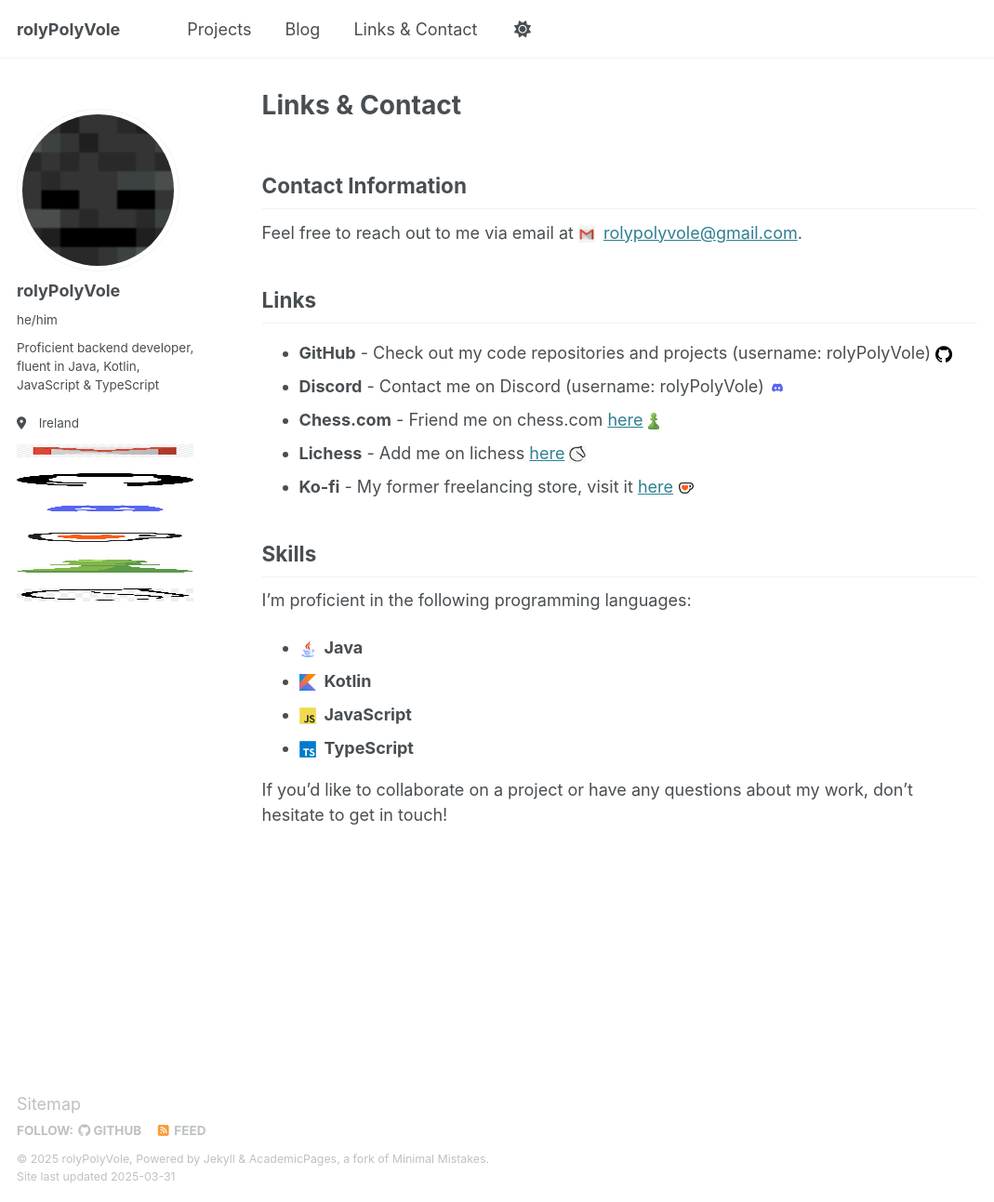
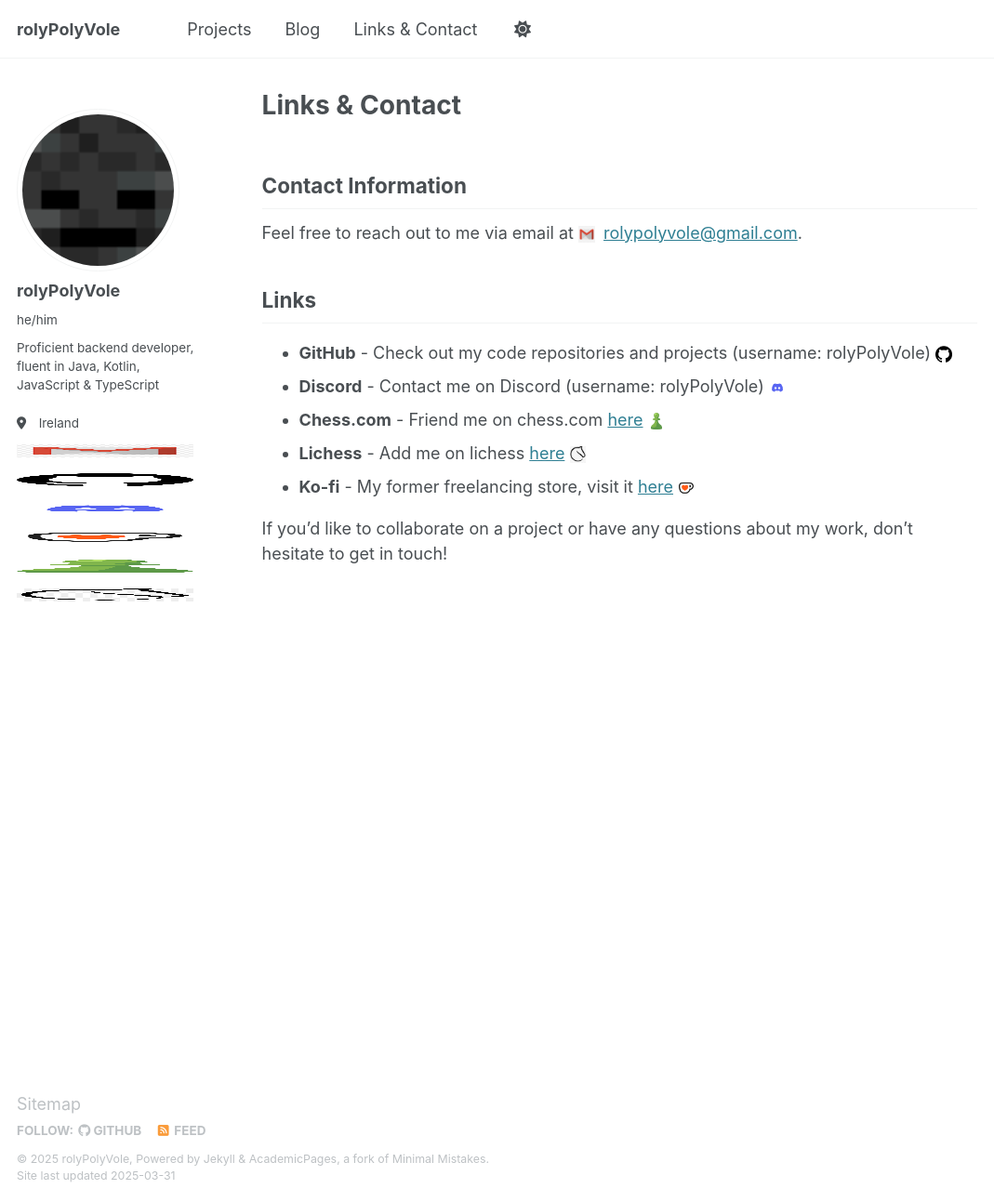
Before and after one commit to rolyPolyVole/rolyPolyVole.github.io, a Jekyll site: the page built from _pages/contact.md, in a window 1280 px wide and 1293 px high. Shown: the whole window at 93% size, without its empty margins (0-1069 px from the left). Built offline with Jekyll 4.4.1, drawn with Linux system fonts in a browser that asks for light colours.

Commit message:
Move skills section to about

```diff
--- a/_pages/contact.md
+++ b/_pages/contact.md
@@ -7,23 +7,14 @@ author_profile: true
 
 ## Contact Information
 
-Feel free to reach out to me via email at <img src="/images/custom_icons/email.png" alt="Email" style="height: 1em; margin-right: 0.5em; vertical-align: middle;">[rolypolyvole@gmail.com](mailto:rolypolyvole@gmail.com).
+Feel free to reach out to me via email at <img src="/images/custom_icons/email.png" alt="Email" style="width: 1em; height: 1em; object-fit: contain; margin-right: 0.5em; vertical-align: middle;">[rolypolyvole@gmail.com](mailto:rolypolyvole@gmail.com).
 
 ## Links
 
-- **GitHub** - Check out my code repositories and projects (username: rolyPolyVole) <img src="/images/custom_icons/github.png" alt="GitHub" style="height: 1em; margin-right: 0.5em; vertical-align: middle;">
-- **Discord** - Contact me on Discord (username: rolyPolyVole) <img src="/images/custom_icons/discord.png" alt="Discord" style="height: 1em; margin-right: 0.5em; vertical-align: middle;">
-- **Chess.com** - Friend me on chess.com [here](https://www.chess.com/member/rolypolyvole) <img src="/images/custom_icons/chesscom.png" alt="Chess.com" style="height: 1em; margin-right: 0.5em; vertical-align: middle;">
-- **Lichess** - Add me on lichess [here](https://lichess.org/@/rolyPolyVole) <img src="/images/custom_icons/lichess.png" alt="Lichess" style="height: 1em; margin-right: 0.5em; vertical-align: middle;">
-- **Ko-fi** - My former freelancing store, visit it [here](https://ko-fi.com/rolyPolyVole) <img src="/images/custom_icons/kofi.png" alt="Ko-fi" style="height: 1em; margin-right: 0.5em; vertical-align: middle;">
-
-## Skills
-
-I'm proficient in the following programming languages:
-
-- <img src="/images/custom_icons/java.png" alt="Java" style="height: 1em; margin-right: 0.5em; vertical-align: middle;">**Java**
-- <img src="/images/custom_icons/kotlin.png" alt="Kotlin" style="height: 1em; margin-right: 0.5em; vertical-align: middle;">**Kotlin**
-- <img src="/images/custom_icons/js.png" alt="JavaScript" style="height: 1em; margin-right: 0.5em; vertical-align: middle;">**JavaScript**
-- <img src="/images/custom_icons/ts.png" alt="TypeScript" style="height: 1em; margin-right: 0.5em; vertical-align: middle;">**TypeScript**
+- **GitHub** - Check out my code repositories and projects (username: rolyPolyVole) <img src="/images/custom_icons/github.png" alt="GitHub" style="width: 1em; height: 1em; object-fit: contain; margin-right: 0.5em; vertical-align: middle;">
+- **Discord** - Contact me on Discord (username: rolyPolyVole) <img src="/images/custom_icons/discord.png" alt="Discord" style="width: 1em; height: 1em; object-fit: contain; margin-right: 0.5em; vertical-align: middle;">
+- **Chess.com** - Friend me on chess.com [here](https://www.chess.com/member/rolypolyvole) <img src="/images/custom_icons/chesscom.png" alt="Chess.com" style="width: 1em; height: 1em; object-fit: contain; margin-right: 0.5em; vertical-align: middle;">
+- **Lichess** - Add me on lichess [here](https://lichess.org/@/rolyPolyVole) <img src="/images/custom_icons/lichess.png" alt="Lichess" style="width: 1em; height: 1em; object-fit: contain; margin-right: 0.5em; vertical-align: middle;">
+- **Ko-fi** - My former freelancing store, visit it [here](https://ko-fi.com/rolyPolyVole) <img src="/images/custom_icons/kofi.png" alt="Ko-fi" style="width: 1em; height: 1em; object-fit: contain; margin-right: 0.5em; vertical-align: middle;">
 
 If you'd like to collaborate on a project or have any questions about my work, don't hesitate to get in touch!
```
Also changed, not shown: _pages/about.md (+4 -4 lines).
